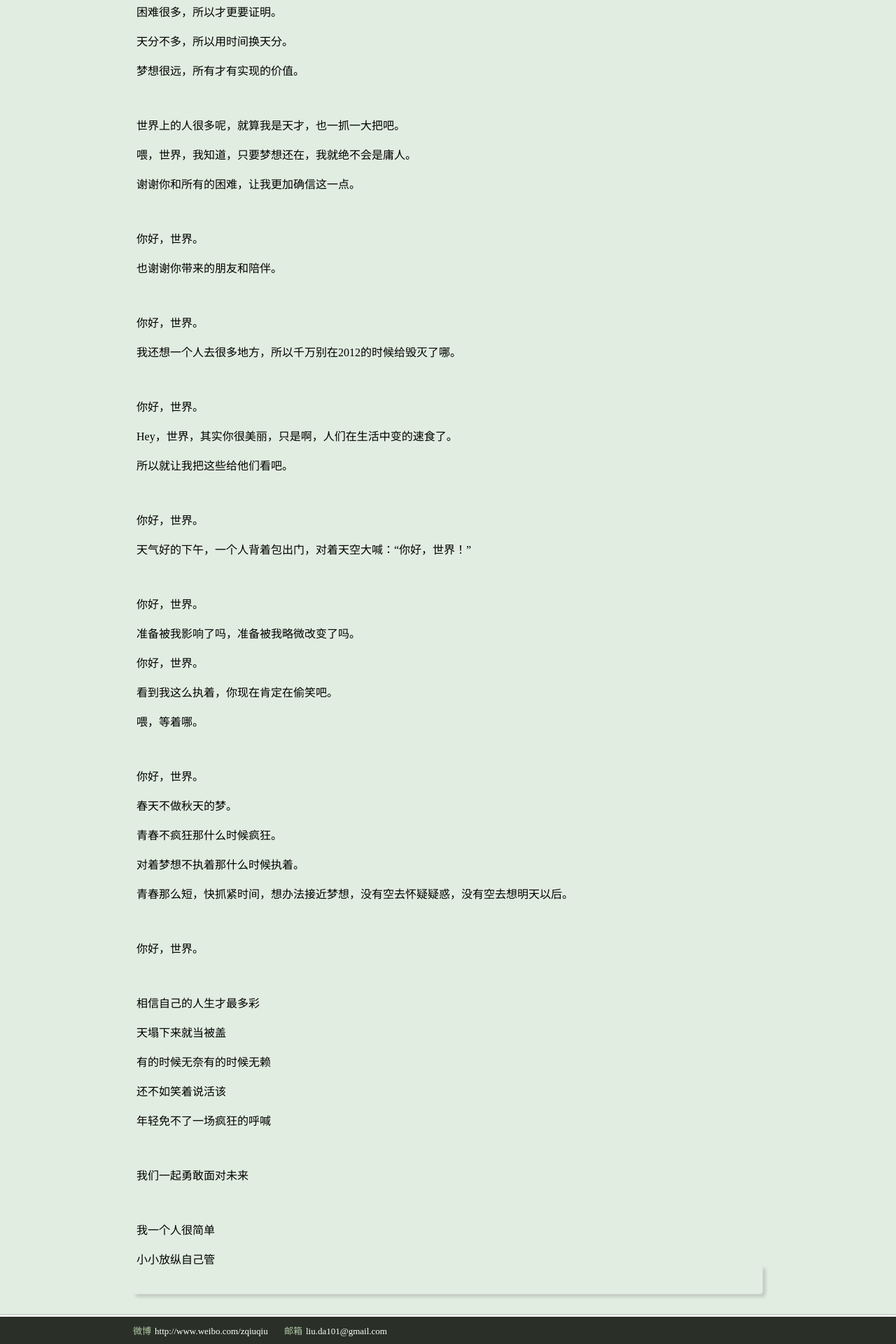
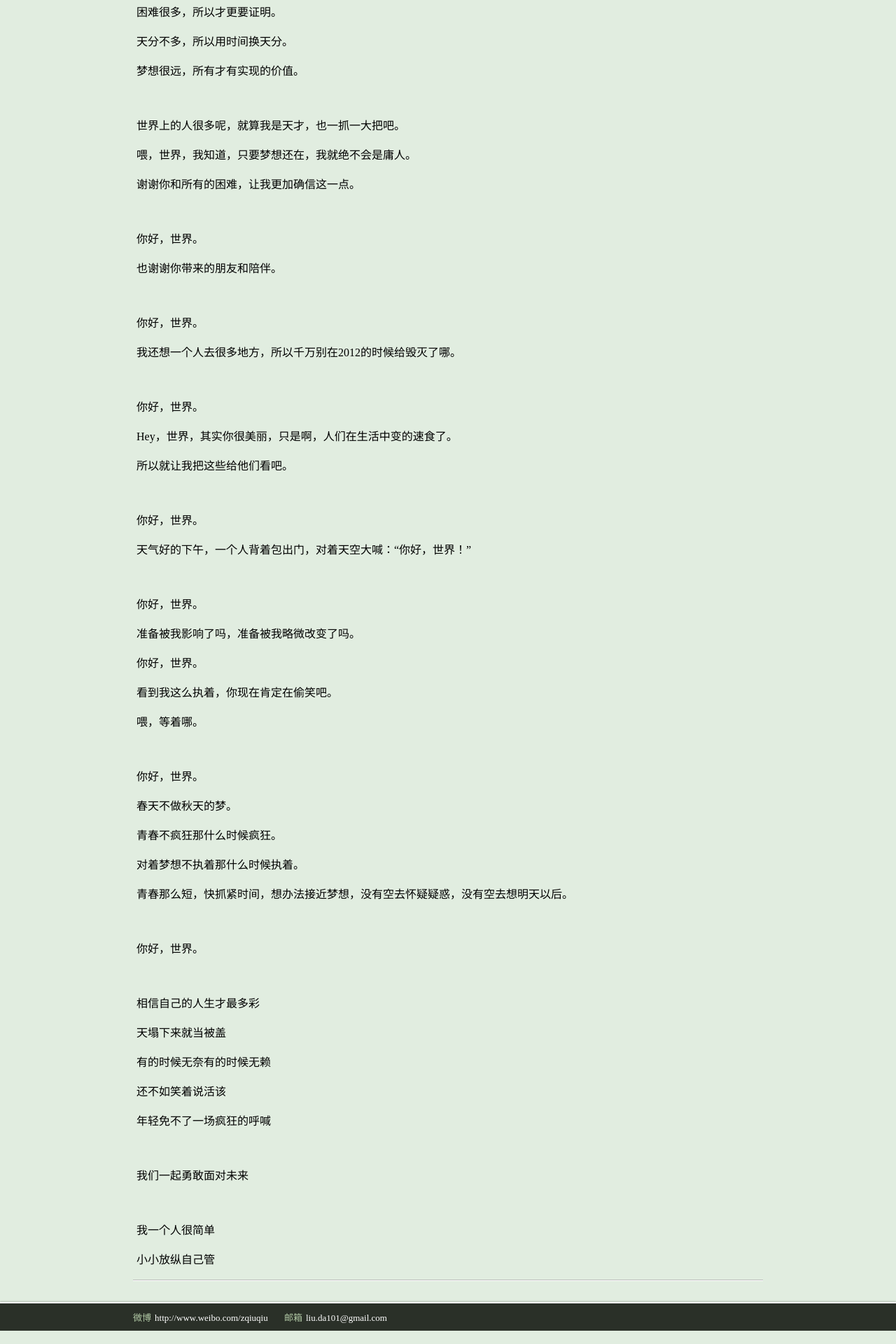
Before and after one commit to liuda101/liuda101.github.com, a Jekyll site: the page built from _posts/2012-11-04-HelloWorld.md, in a window 1280 px wide. Shown: the part 1718-3638 px from the top of the page at 70% size. Built offline with Jekyll 4.4.1, drawn with Linux system fonts in a browser that asks for light colours; comment, search, counter and statistics services are not loaded.

Commit message:
modify post line

```diff
--- a/styles/site.css
+++ b/styles/site.css
@@ -14,7 +14,7 @@ header img{position:absolute;height:80px;width:80px;right:40px;top:30px;padding:
 #content{padding:10px 0px;min-height:500px;}
 
 .p-c{padding:60px 5px 0px;}
-.p-f{margin-top:-20px;margin-bottom:20px;height:40px;border-bottom:1px solid #ddd;border-right:1px solid #ddd;box-shadow:4px 4px 4px rgba(0,0,0,0.14);border-bottom-right-radius:5px;}
+.p-f{margin-bottom:20px;border-top:1px solid #bbb;border-bottom:1px solid white;}
 
 footer{color:white;background-color:#2a3028;padding-top:10px;padding-bottom:10px;border-top:2px solid white;box-shadow:0px -1px 2px rgba(0,0,0,0.2);font-size:13px;}
 footer a{color:white;text-decoration:none;margin-right:20px;}
```
